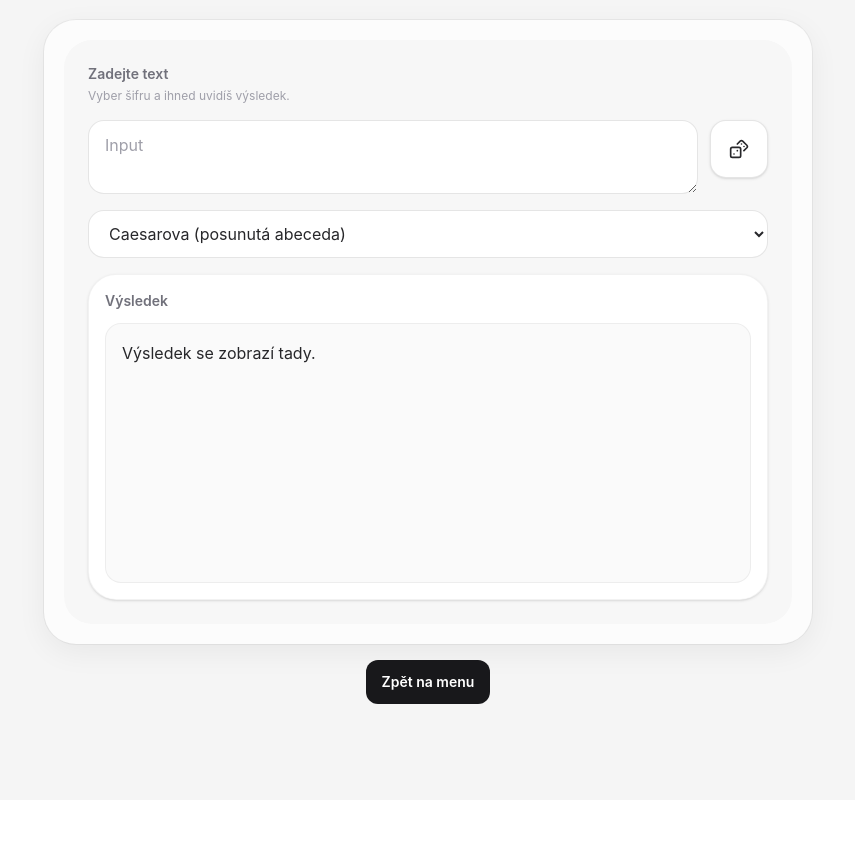
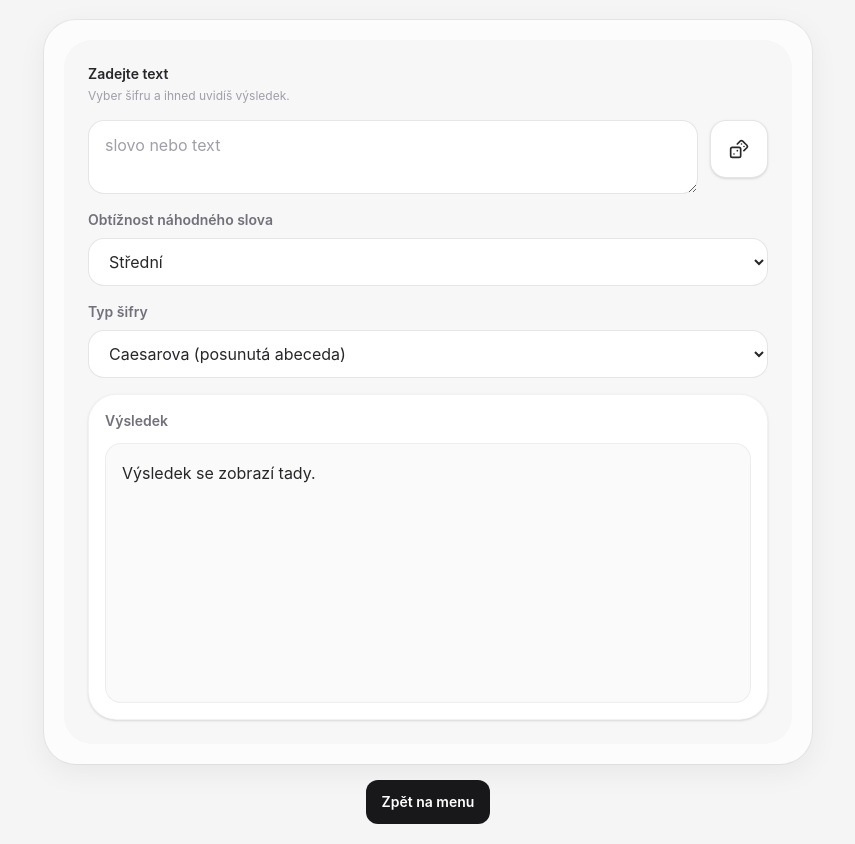
Before and after one commit to DominikPrusa/pionyr-helper, a React (Vite) app: page /ciphers in a window 1280 px wide. Shown: the whole page, without its empty margins (212-1067 px from the left). Before the commit the page ends 800 px from the top, so only its background shows below. Built offline with nearby package versions, Linux system fonts and the light colour scheme.

Commit message:
word difficulty categories

```diff
--- a/src/pages/Ciphers.tsx
+++ b/src/pages/Ciphers.tsx
@@ -1,20 +1,13 @@
 import React, { useMemo, useState } from "react";
 import { Dices } from "lucide-react";
 import { useNavigate } from "react-router-dom";
+import { WORDS_BY_DIFFICULTY } from "../utils/RandomWords";
 
-const WORDS = [
-  "shadow",
-  "ember",
-  "cipher",
-  "signal",
-  "matrix",
-  "pixel",
-  "raven",
-  "echo",
-  "vector",
-  "nova",
-  "orbit",
-  "ghost",
+const DIFFICULTY_OPTIONS = [
+  { value: "easy", label: "Lehká" },
+  { value: "medium", label: "Střední" },
+  { value: "hard", label: "Těžká" },
+  { value: "extreme", label: "Extrémní" },
 ];
 
 const CIPHER_OPTIONS = [
@@ -51,6 +44,9 @@ const Ciphers = () => {
   const navigate = useNavigate();
   const [text, setText] = useState("");
   const [selectedCipher, setSelectedCipher] = useState("caesar");
+  const [difficulty, setDifficulty] = useState<
+    "easy" | "medium" | "hard" | "extreme"
+  >("medium");
 
   const resultText = useMemo(
     () => getResultPlaceholder(selectedCipher, text),
@@ -58,7 +54,8 @@ const Ciphers = () => {
   );
 
   const handleRandomWord = () => {
-    const randomWord = WORDS[Math.floor(Math.random() * WORDS.length)];
+    const words = WORDS_BY_DIFFICULTY[difficulty];
+    const randomWord = words[Math.floor(Math.random() * words.length)];
     setText(randomWord);
   };
 
@@ -68,7 +65,7 @@ const Ciphers = () => {
         <div className="rounded-[2rem] bg-[#fcfcfc] p-3 shadow-[0_8px_30px_rgba(0,0,0,0.06)] ring-1 ring-black/5 sm:p-4 lg:p-5">
           <div className="space-y-4 rounded-[1.75rem] bg-[#f7f7f7] p-4 sm:p-5 lg:p-6">
             <div>
-              <p className="mb-1 text-sm font-semibold text-zinc-500">
+              <p className="mb-1 text-sm font-semibold text-zinc-800">
                 Zadejte text
               </p>
               <p className="text-xs text-zinc-400">
@@ -80,7 +77,7 @@ const Ciphers = () => {
               <textarea
                 value={text}
                 onChange={(e) => setText(e.target.value)}
-                placeholder="Input"
+                placeholder="slovo nebo text"
                 rows={2}
                 className="min-h-[58px] flex-1 resize-y rounded-2xl border border-black/10 bg-white px-4 py-3 text-base text-zinc-900 placeholder:text-zinc-400 outline-none transition focus:border-black/15 focus:ring-2 focus:ring-black/5"
               />
@@ -96,6 +93,28 @@ const Ciphers = () => {
             </div>
 
             <div>
+              <p className="mb-2 text-sm font-semibold text-zinc-500">
+                Obtížnost náhodného slova
+              </p>
+              <select
+                value={difficulty}
+                onChange={(e) =>
+                  setDifficulty(e.target.value as "easy" | "medium" | "hard")
+                }
+                className="w-full rounded-2xl border border-black/10 bg-white px-4 py-3 text-base text-zinc-800 outline-none transition focus:border-black/15 focus:ring-2 focus:ring-black/5"
+              >
+                {DIFFICULTY_OPTIONS.map((option) => (
+                  <option key={option.value} value={option.value}>
+                    {option.label}
+                  </option>
+                ))}
+              </select>
+            </div>
+
+            <div>
+              <p className="mb-2 text-sm font-semibold text-zinc-500">
+                Typ šifry
+              </p>
               <select
                 value={selectedCipher}
                 onChange={(e) => setSelectedCipher(e.target.value)}
--- /dev/null
+++ b/src/utils/RandomWords.ts
@@ -0,0 +1,376 @@
+export const WORDS_BY_DIFFICULTY = {
+  easy: [
+    "les",
+    "luk",
+    "stan",
+    "oheň",
+    "smích",
+    "hra",
+    "hry",
+    "míč",
+    "gól",
+    "běh",
+    "skok",
+    "vlak",
+    "mrak",
+    "déšť",
+    "vítr",
+    "nebe",
+    "tráva",
+    "louka",
+    "keř",
+    "strom",
+    "list",
+    "květ",
+    "hlína",
+    "písek",
+    "hlad",
+    "žízeň",
+    "voda",
+    "potok",
+    "řeka",
+    "ryba",
+    "žába",
+    "pták",
+    "ježek",
+    "liška",
+    "med",
+    "sirup",
+    "tábor",
+    "výlet",
+    "batoh",
+    "miska",
+    "hrnek",
+    "deka",
+    "bunda",
+    "šála",
+    "čepka",
+    "bota",
+    "léto",
+    "ráno",
+    "večer",
+    "noc",
+    "den",
+    "klid",
+    "úsměv",
+    "vtip",
+    "sen",
+    "parta",
+    "barva",
+    "křída",
+    "papír",
+    "drak",
+    "loď",
+    "loďka",
+    "kopec",
+    "cesta",
+    "most",
+    "brána",
+    "klíč",
+    "mapa",
+    "šifra",
+    "uzel",
+    "lano",
+    "buben",
+    "zpěv",
+    "tanec",
+    "plesk",
+    "kruh",
+    "stopa",
+    "plán",
+    "úkol",
+    "bod",
+    "cíl",
+    "dar",
+    "děda",
+    "dítě",
+    "kluk",
+    "holka",
+  ],
+
+  medium: [
+    "slunce",
+    "obláček",
+    "prázdniny",
+    "letadlo",
+    "tábořiště",
+    "táborník",
+    "vedoucí",
+    "kamarád",
+    "kamarádi",
+    "partička",
+    "družina",
+    "soutěž",
+    "hračka",
+    "hřiště",
+    "schovka",
+    "skládačka",
+    "malování",
+    "kreslení",
+    "zpívání",
+    "tančení",
+    "tleskání",
+    "běhání",
+    "skákaní",
+    "radovánky",
+    "veselí",
+    "úsměvy",
+    "smíšek",
+    "smíšci",
+    "pohoda",
+    "odvaha",
+    "kamínek",
+    "větvička",
+    "borovice",
+    "břízka",
+    "javor",
+    "pařez",
+    "kapradí",
+    "potůček",
+    "studánka",
+    "jezírko",
+    "rybník",
+    "sovička",
+    "veverka",
+    "mraveniště",
+    "beruška",
+    "motýlek",
+    "kobylka",
+    "cvrček",
+    "housenka",
+    "hnízdo",
+    "peříčko",
+    "oblázek",
+    "stužka",
+    "korálek",
+    "pastelka",
+    "štětec",
+    "papírek",
+    "batůžek",
+    "spacák",
+    "karimatka",
+    "kotlík",
+    "ešus",
+    "polévka",
+    "svačina",
+    "limonáda",
+    "sušenka",
+    "koláček",
+    "jahoda",
+    "třešně",
+    "maliny",
+    "borůvky",
+    "meruňka",
+    "broskev",
+    "okurka",
+    "rajče",
+    "ohníček",
+    "jiskra",
+    "plamínek",
+    "hvězda",
+    "měsíček",
+    "soumrak",
+    "svítání",
+    "večerní",
+    "výprava",
+    "stezka",
+    "cestička",
+    "mapování",
+    "tajenka",
+    "hádanka",
+    "pokládek",
+    "odměna",
+    "diplom",
+    "medaile",
+    "vlajka",
+    "pokřik",
+    "bubínek",
+    "písnička",
+    "kytara",
+    "pohádka",
+    "kouzlo",
+    "kouzelník",
+    "pramínek",
+    "vlnka",
+    "větřík",
+    "sladkost",
+    "mazlení",
+    "objímka",
+    "sranda",
+    "veselka",
+    "přátelé",
+    "spolupráce",
+    "odvaha",
+    "pomocník",
+    "průzkum",
+    "lanovka",
+    "uzlování",
+    "přespání",
+    "čekaná",
+    "klidno",
+    "hřejivý",
+    "zážitky",
+    "radůstka",
+    "světýlko",
+    "táborák",
+    "celta",
+    "baterka",
+    "čelovka",
+    "píšťalka",
+    "stopař",
+    "běžec",
+    "lezec",
+    "plavec",
+  ],
+
+  hard: [
+    "prázdninový",
+    "táborový",
+    "kamarádství",
+    "dobrodružství",
+    "spolupráce",
+    "radostný",
+    "rozesmátý",
+    "rozvernost",
+    "bezstarostnost",
+    "nadšení",
+    "odhodlání",
+    "sounáležitost",
+    "přátelství",
+    "společenství",
+    "zodpovědnost",
+    "samostatnost",
+    "vynalézavost",
+    "objevování",
+    "poznávání",
+    "zvědavost",
+    "trpělivost",
+    "vytrvalost",
+    "ohleduplnost",
+    "laskavost",
+    "šikovnost",
+    "zručnost",
+    "tvořivost",
+    "fantazie",
+    "dobrosrdečnost",
+    "rozzářenost",
+    "rozjařenost",
+    "dovádění",
+    "poskakování",
+    "popobíhání",
+    "pobíhání",
+    "šifrování",
+    "luštění",
+    "stopování",
+    "pátrání",
+    "objevitel",
+    "průzkumník",
+    "tábornictví",
+    "nocování",
+    "přenocování",
+    "stanování",
+    "tábořiště",
+    "ohniště",
+    "rozdělávání",
+    "plamínek",
+    "jiskření",
+    "večerníček",
+    "hvězdářství",
+    "souhvězdí",
+    "měsíčník",
+    "slunečník",
+    "slunovrat",
+    "dešťovka",
+    "větříček",
+    "pošimrání",
+    "šplhání",
+    "přelézání",
+    "přeskakování",
+    "soutěžení",
+    "závodění",
+    "vedoucího",
+    "instruktorka",
+    "instruktor",
+    "oddílový",
+    "oddílovka",
+    "vlajkonoš",
+    "pokřikování",
+    "muzicírování",
+    "zpívánky",
+    "tleskáníčko",
+    "písničkový",
+    "kytarista",
+    "bubnování",
+    "vyrábění",
+    "navlékání",
+    "malováníčko",
+    "vystřihování",
+    "modelování",
+    "vybarvování",
+    "pohádkový",
+    "kouzelnický",
+    "čarování",
+    "kouzlení",
+    "tajemství",
+    "pokladnice",
+    "cestování",
+    "putování",
+    "pochodování",
+    "stezička",
+    "borovicový",
+    "mraveniště",
+    "veveruška",
+    "zajíčkové",
+    "ptáčátko",
+    "hnízdečko",
+    "studánečka",
+    "potůček",
+    "rybníček",
+    "obláčkový",
+    "duhový",
+    "voňavý",
+    "jahůdkový",
+    "borůvkový",
+    "malinový",
+    "limonádový",
+    "koláčkový",
+    "medový",
+    "batůžkář",
+    "baterčička",
+    "čelovčička",
+    "píšťalička",
+    "uzlováníčko",
+    "stopovačka",
+    "hledačka",
+    "schovávačka",
+    "poznávačka",
+    "stavění",
+    "skládačkový",
+    "objímání",
+    "povzbuzování",
+    "pomáhání",
+    "sdílení",
+    "kamarádský",
+    "srdíčkový",
+    "laskavější",
+    "nejveselejší",
+    "nejšťastnější",
+  ],
+  extreme: [
+    "čtvrthrst",
+    "nejneobhospodařovávatelnější",
+    "nejnekulaťoulinkovatější",
+    "nejnevykrystalizovávatelnější",
+    "zpráchnivělost",
+    "rozčtvrcenost",
+    "skrznaskrz",
+    "opulentní",
+    "zcvrnkávání",
+    "zmrzklinářství",
+    "hřebelcování",
+    "vydřidušství",
+    "žvatlavost",
+    "puchýřnatost",
+    "rozvrkočení",
+  ],
+};
```
